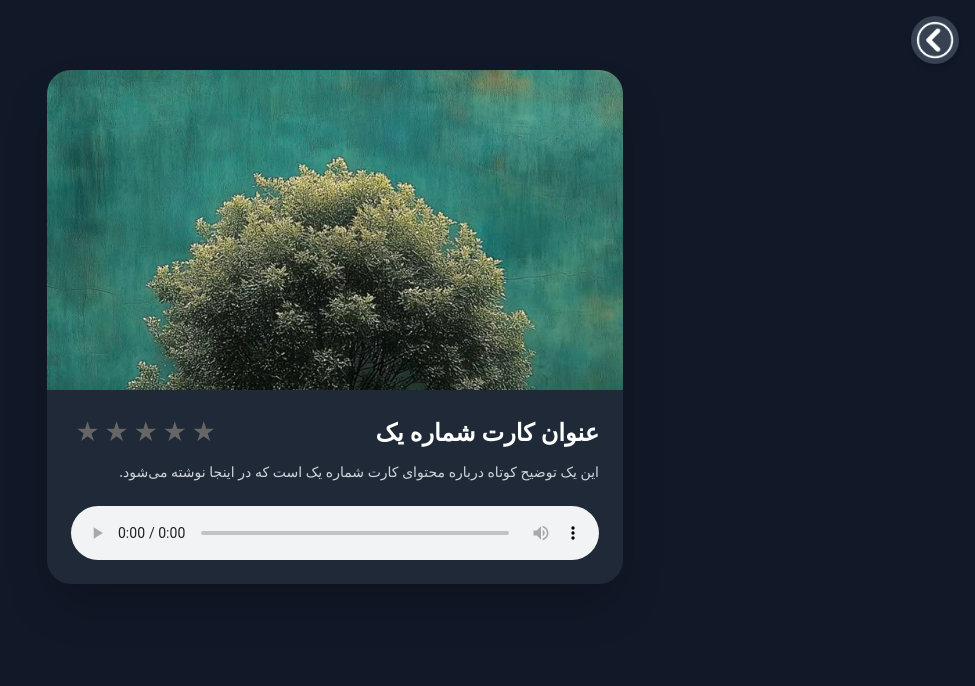
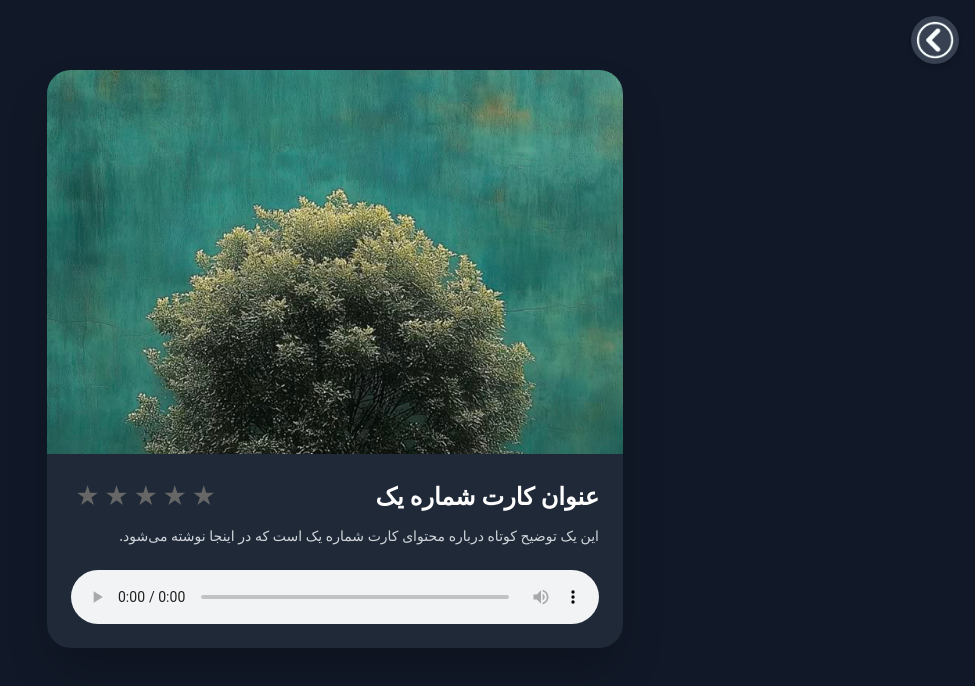
Before and after one commit to taxa6953/bohran_site, a plain HTML site: page cards/card1/index.html in a window 1280 px wide. Shown: the whole page, without its empty margins (305-1280 px from the left). Drawn offline with nearby package versions, Linux system fonts and the light colour scheme.

Commit message:
Update index.html

```diff
--- a/cards/card1/index.html
+++ b/cards/card1/index.html
@@ -32,7 +32,7 @@
   <!-- Card Container -->
   <div class="bg-gray-800 rounded-3xl shadow-2xl max-w-xl mx-auto overflow-hidden">
     <!-- Main Image -->
-    <img src="image1.jpeg" alt="" class="w-full h-80 object-cover">
+    <img src="image1.jpeg" alt="" class="w-full h-96 object-cover">
 
     <!-- Content -->
     <div class="p-6">
```
